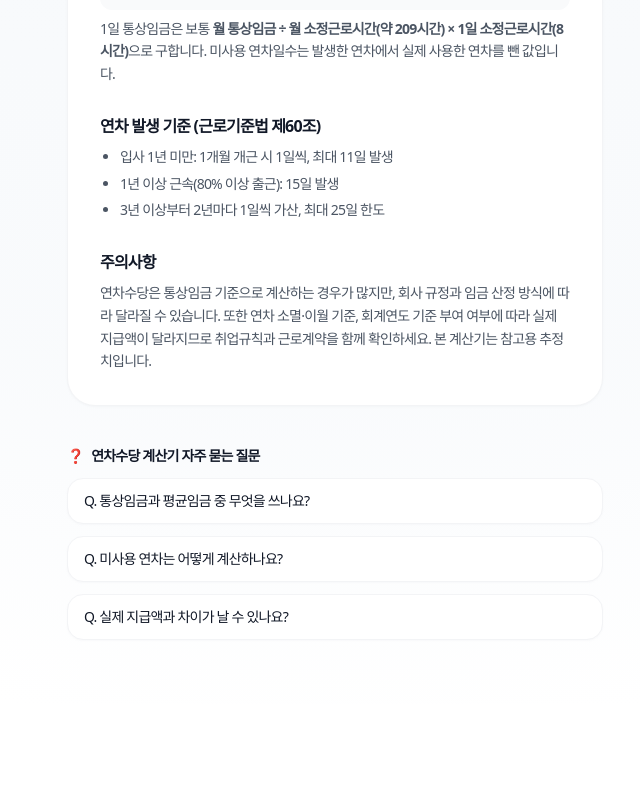
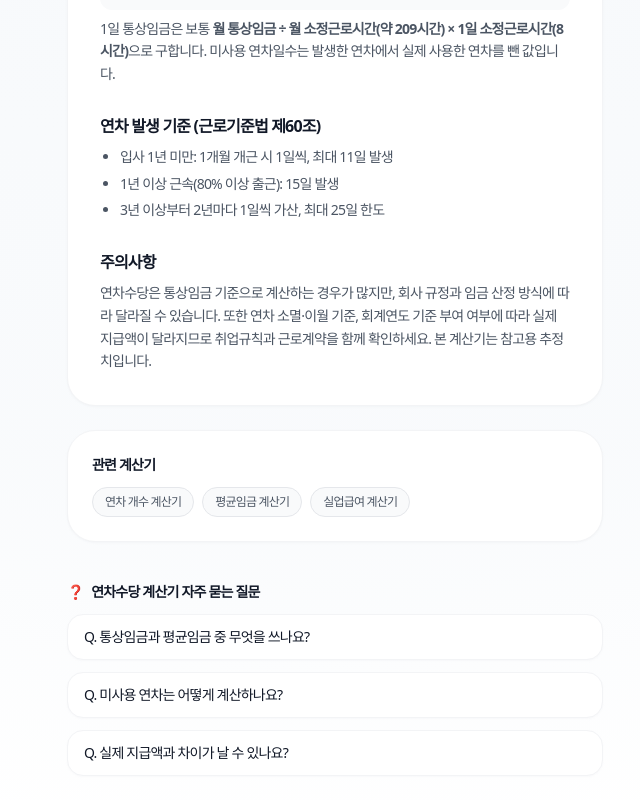
Before and after one commit to greentea2417/semogye-calculator, a Next.js app: page /annual in a window 1280 px wide. Shown: the part 1168-1968 px from the top of the page, without its empty margins (305-945 px from the left). Before the commit the page ends 1872 px from the top, so only its background shows below. Built offline with nearby package versions, Linux system fonts and the light colour scheme; a web font is replaced by a local one.

Commit message:
seo: expand related calculator link clusters

```diff
--- a/app/components/CalculatorLayout.tsx
+++ b/app/components/CalculatorLayout.tsx
@@ -10,27 +10,94 @@ type FAQItem = { q: string; a: string };
 const RELATED: Record<string, { href: string; label: string }[]> = {
   "월급 계산기": [
     { href: "/business/hourly-multi", label: "사장님용 시급 계산기" },
-    { href: "/business/net-salary", label: "세후 실수령액 간이 계산기" },
+    { href: "/business/net-salary", label: "월급 실수령액 계산기" },
     { href: "/business/prorated-salary", label: "월급 일할계산기" },
+  ],
+  "시급 계산기": [
+    { href: "/business/hourly-multi", label: "사장님용 시급 계산기" },
+    { href: "/business/weekly-holiday", label: "주휴수당 계산기" },
+    { href: "/business/overtime-pay", label: "연장근로수당 계산기" },
   ],
   "사장님용 시급 계산기": [
     { href: "/business/hourly", label: "시급 계산기" },
+    { href: "/business/net-salary", label: "월급 실수령액 계산기" },
     { href: "/business/weekly-holiday", label: "주휴수당 계산기" },
     { href: "/business/overtime-pay", label: "연장근로수당 계산기" },
+  ],
+  "월급 실수령액 계산기": [
+    { href: "/business/hourly", label: "시급 계산기" },
+    { href: "/business/freelance", label: "프리랜서 3.3% 계산기" },
+    { href: "/business/prorated-salary", label: "월급 일할계산기" },
+  ],
+  "프리랜서 3.3% 계산기": [
+    { href: "/business/freelance-backcalc", label: "프리랜서 3.3% 세전금액 역산 계산기" },
+    { href: "/business/withholding-33", label: "원천세 3.3% 계산기" },
+    { href: "/business/net-salary", label: "월급 실수령액 계산기" },
+  ],
+  "프리랜서 3.3% 세전금액 역산 계산기": [
+    { href: "/business/freelance", label: "프리랜서 3.3% 계산기" },
+    { href: "/business/withholding-33", label: "원천세 3.3% 계산기" },
+    { href: "/business/compound", label: "복리 계산기" },
   ],
   "부가세 계산기": [
     { href: "/business/vat-reverse", label: "부가세 역산 계산기" },
     { href: "/business/simplified-vat", label: "간이과세자 부가세 계산기" },
     { href: "/business/vat-pre-notice", label: "부가세 예정고지 계산기" },
+    { href: "/business/vat-included", label: "부가세 포함/제외 계산기" },
+  ],
+  "부가세 역산 계산기": [
+    { href: "/business/vat", label: "부가세 계산기" },
+    { href: "/business/supply-price", label: "공급가액 역산 계산기" },
+    { href: "/business/vat-included", label: "부가세 포함/제외 계산기" },
+  ],
+  "예금 이자 계산기": [
+    { href: "/business/savings", label: "적금 이자 계산기" },
+    { href: "/business/compound", label: "복리 계산기" },
+    { href: "/business/loan", label: "대출 이자 계산기" },
+  ],
+  "적금 이자 계산기": [
+    { href: "/business/deposit", label: "예금 이자 계산기" },
+    { href: "/business/compound", label: "복리 계산기" },
+    { href: "/business/loan", label: "대출 이자 계산기" },
   ],
   "복리 계산기": [
     { href: "/business/deposit", label: "예금 이자 계산기" },
     { href: "/business/savings", label: "적금 이자 계산기" },
     { href: "/business/loan", label: "대출 이자 계산기" },
   ],
+  "주휴수당 계산기": [
+    { href: "/business/hourly", label: "시급 계산기" },
+    { href: "/business/overtime-pay", label: "연장근로수당 계산기" },
+    { href: "/business/night-pay", label: "야간수당 계산기" },
+  ],
+  "연장근로수당 계산기": [
+    { href: "/business/hourly", label: "시급 계산기" },
+    { href: "/business/night-pay", label: "야간수당 계산기" },
+    { href: "/business/rest-day-pay", label: "휴일근로수당 계산기" },
+  ],
+  "휴일근로수당 계산기": [
+    { href: "/business/overtime-pay", label: "연장근로수당 계산기" },
+    { href: "/business/night-pay", label: "야간수당 계산기" },
+    { href: "/business/hourly", label: "시급 계산기" },
+  ],
+  "야간수당 계산기": [
+    { href: "/business/overtime-pay", label: "연장근로수당 계산기" },
+    { href: "/business/rest-day-pay", label: "휴일근로수당 계산기" },
+    { href: "/business/hourly", label: "시급 계산기" },
+  ],
+  "퇴직금 계산기": [
+    { href: "/business/retirement-tax", label: "퇴직소득세 계산기" },
+    { href: "/business/average-wage", label: "평균임금 계산기" },
+    { href: "/business/unemployment", label: "실업급여 계산기" },
+  ],
   "실업급여 계산기": [
     { href: "/business/retirement", label: "퇴직금 계산기" },
+    { href: "/business/average-wage", label: "평균임금 계산기" },
     { href: "/business/annual", label: "연차수당 계산기" },
+  ],
+  "연차수당 계산기": [
+    { href: "/business/annual-days", label: "연차 개수 계산기" },
+    { href: "/business/average-wage", label: "평균임금 계산기" },
     { href: "/business/unemployment", label: "실업급여 계산기" },
   ],
   "BMI 계산기": [
```
